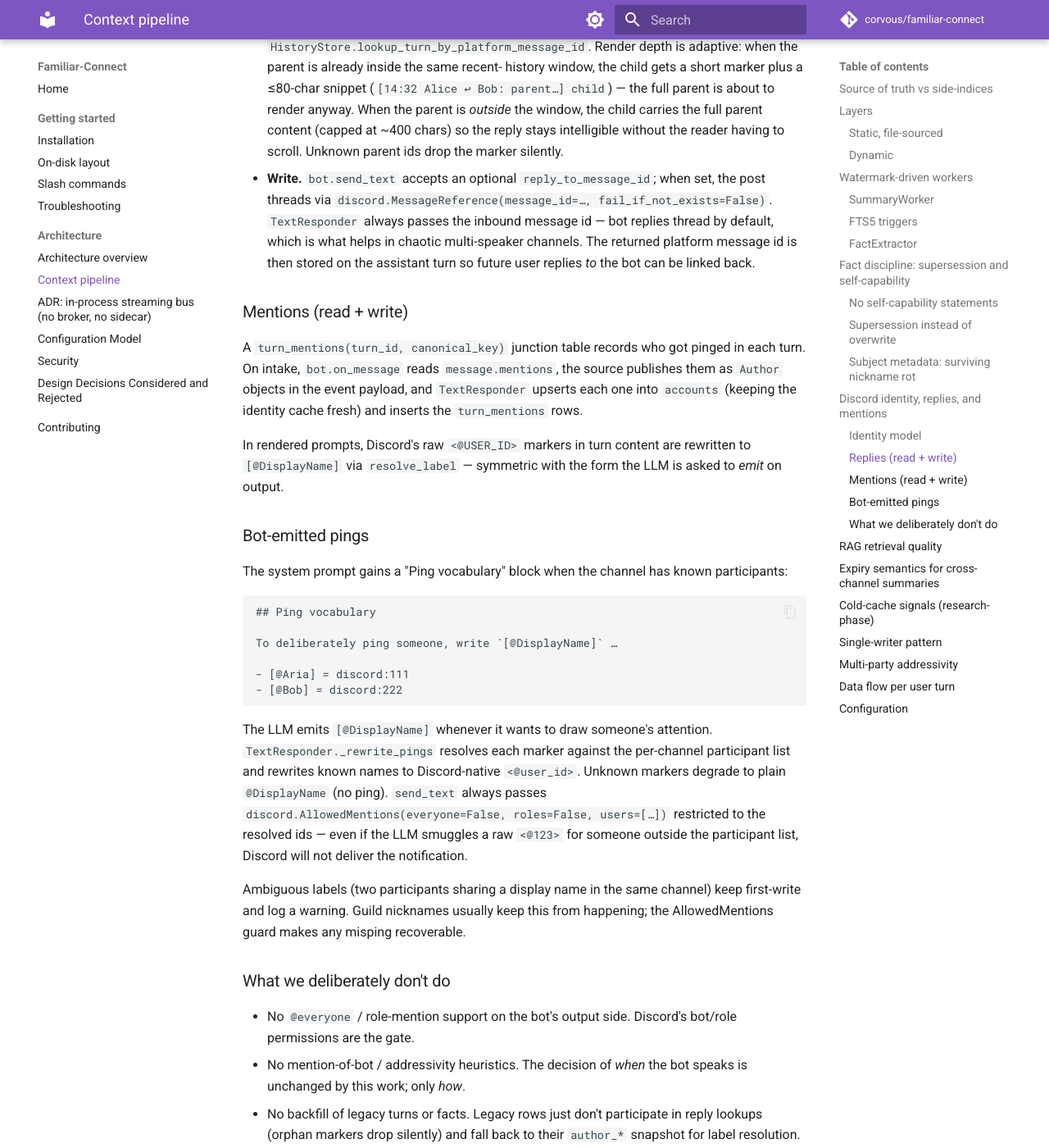
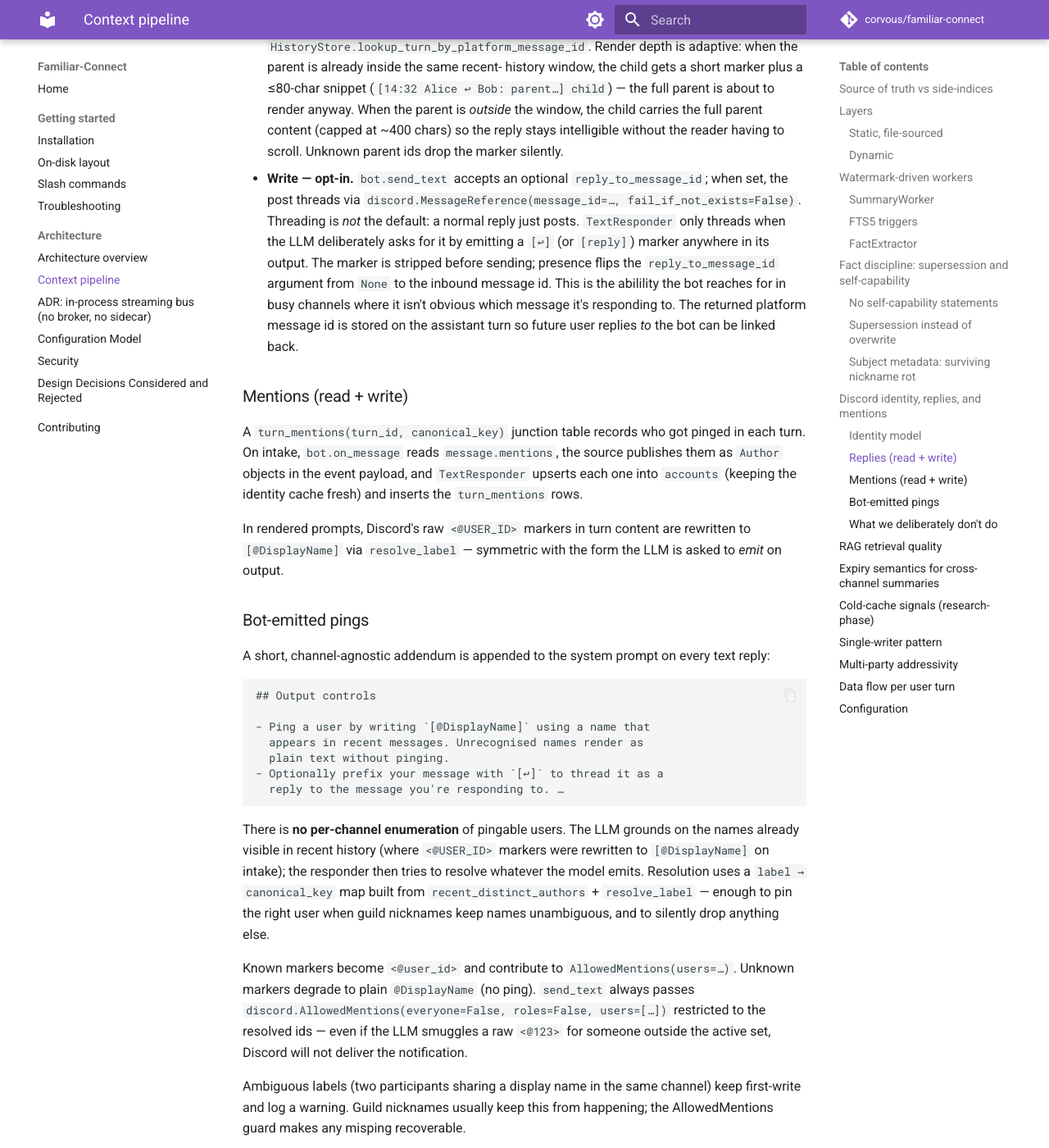
Before and after one commit to CorVous/Familiar-Connect, an MkDocs documentation site: the page built from docs/architecture/context-pipeline.md, in a window 1280 px wide and 1400 px high, scrolled down 6144 px. Shown: the whole window at 82% size. Built offline with MkDocs 1.6.1 and Material for MkDocs 9.7.7, drawn with Linux system fonts in a browser that asks for light colours; comment, search, counter and statistics services are not loaded.

Commit message:
fix: reply threading is opt-in; drop verbose ping vocabulary
Two corrections to the previous identity pass.

1. Threading was wrong-by-default. ``TextResponder`` always passed
   ``message_id`` as ``reply_to_message_id``, so every bot post threaded
   to the inbound message. The intent was for threading to be a
   *capability* the bot reaches for in chaotic multi-speaker
   chatrooms, not the standard reply behavior. Threading is now
   opt-in via an LLM-emitted marker: ``[↩]`` (or ``[reply]``)
   anywhere in the output flips ``reply_to_message_id`` from
   ``None`` to the inbound message id. The marker is stripped
   before sending; absence → normal post.

2. The "Ping vocabulary" addendum enumerated up to 20 participants
   per channel as ``[@Name] = canonical_key`` lines. Heavy context
   spend on every reply, mostly redundant with what's already in
   recent history. Replaced with a static ~4-line addendum that
   explains the two output controls ([@DisplayName] and [↩]) and
   leaves resolution to the responder. The LLM grounds names in
   the recent-history transcript (where ``<@USER_ID>`` markers are
   already rewritten to ``[@DisplayName]`` on intake); the
   responder builds a ``label → canonical_key`` map at send time
   and tries to match whatever the model emits. Unknown markers
   degrade to plain text — same soft-fail behavior as before, just
   without paying for the vocabulary block in every prompt.

Tests updated: default no-threading is asserted explicitly;
threading triggers only when ``[↩]`` / ``[reply]`` is present and
strips the marker. The ``[@X]`` rewrite path is unchanged.

````diff
--- a/docs/architecture/context-pipeline.md
+++ b/docs/architecture/context-pipeline.md
@@ -308,14 +308,18 @@ O(1).
   window, the child carries the full parent content (capped at
   ~400 chars) so the reply stays intelligible without the reader
   having to scroll. Unknown parent ids drop the marker silently.
-- **Write.** `bot.send_text` accepts an optional
+- **Write — opt-in.** `bot.send_text` accepts an optional
   `reply_to_message_id`; when set, the post threads via
   `discord.MessageReference(message_id=…, fail_if_not_exists=False)`.
-  `TextResponder` always passes the inbound message id — bot
-  replies thread by default, which is what helps in chaotic
-  multi-speaker channels. The returned platform message id is then
-  stored on the assistant turn so future user replies *to* the bot
-  can be linked back.
+  Threading is *not* the default: a normal reply just posts.
+  `TextResponder` only threads when the LLM deliberately asks for
+  it by emitting a `[↩]` (or `[reply]`) marker anywhere in its
+  output. The marker is stripped before sending; presence flips
+  the `reply_to_message_id` argument from `None` to the inbound
+  message id. This is the abilility the bot reaches for in busy
+  channels where it isn't obvious which message it's responding
+  to. The returned platform message id is stored on the assistant
+  turn so future user replies *to* the bot can be linked back.
 
 ### Mentions (read + write)
 
@@ -332,27 +336,35 @@ symmetric with the form the LLM is asked to *emit* on output.
 
 ### Bot-emitted pings
 
-The system prompt gains a "Ping vocabulary" block when the channel
-has known participants:
+A short, channel-agnostic addendum is appended to the system prompt
+on every text reply:
 
 ```
-## Ping vocabulary
+## Output controls
 
-To deliberately ping someone, write `[@DisplayName]` …
-
-- [@Aria] = discord:111
-- [@Bob] = discord:222
+- Ping a user by writing `[@DisplayName]` using a name that
+  appears in recent messages. Unrecognised names render as
+  plain text without pinging.
+- Optionally prefix your message with `[↩]` to thread it as a
+  reply to the message you're responding to. …
 ```
 
-The LLM emits `[@DisplayName]` whenever it wants to draw someone's
-attention. `TextResponder._rewrite_pings` resolves each marker
-against the per-channel participant list and rewrites known names
-to Discord-native `<@user_id>`. Unknown markers degrade to plain
+There is **no per-channel enumeration** of pingable users. The LLM
+grounds on the names already visible in recent history (where
+`<@USER_ID>` markers were rewritten to `[@DisplayName]` on intake);
+the responder then tries to resolve whatever the model emits.
+Resolution uses a `label → canonical_key` map built from
+`recent_distinct_authors` + `resolve_label` — enough to pin the
+right user when guild nicknames keep names unambiguous, and to
+silently drop anything else.
+
+Known markers become `<@user_id>` and contribute to
+`AllowedMentions(users=…)`. Unknown markers degrade to plain
 `@DisplayName` (no ping). `send_text` always passes
 `discord.AllowedMentions(everyone=False, roles=False, users=[…])`
 restricted to the resolved ids — even if the LLM smuggles a raw
-`<@123>` for someone outside the participant list, Discord will
-not deliver the notification.
+`<@123>` for someone outside the active set, Discord will not
+deliver the notification.
 
 Ambiguous labels (two participants sharing a display name in the
 same channel) keep first-write and log a warning. Guild nicknames
````
Also changed, not shown: 2 other files.
